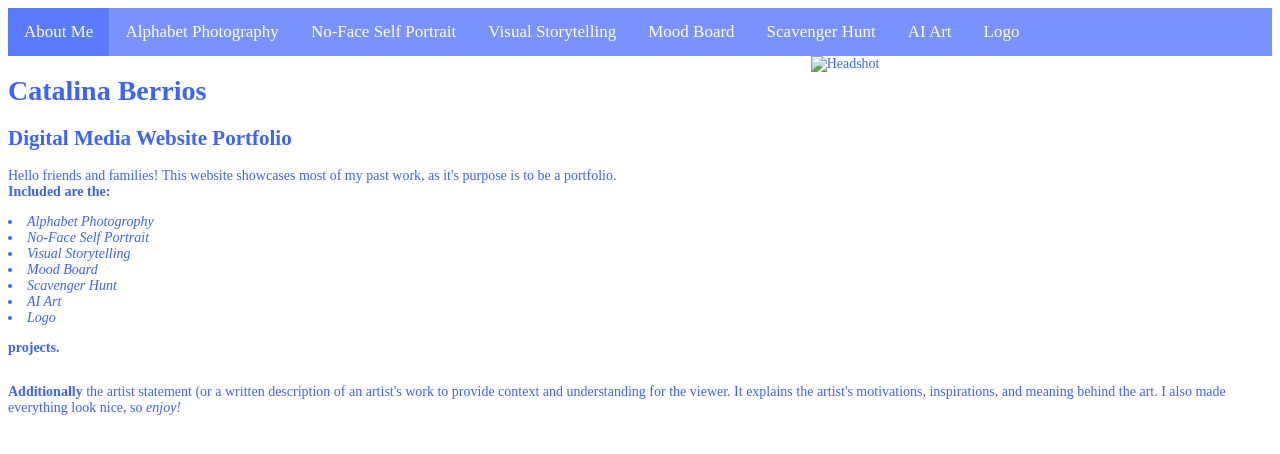
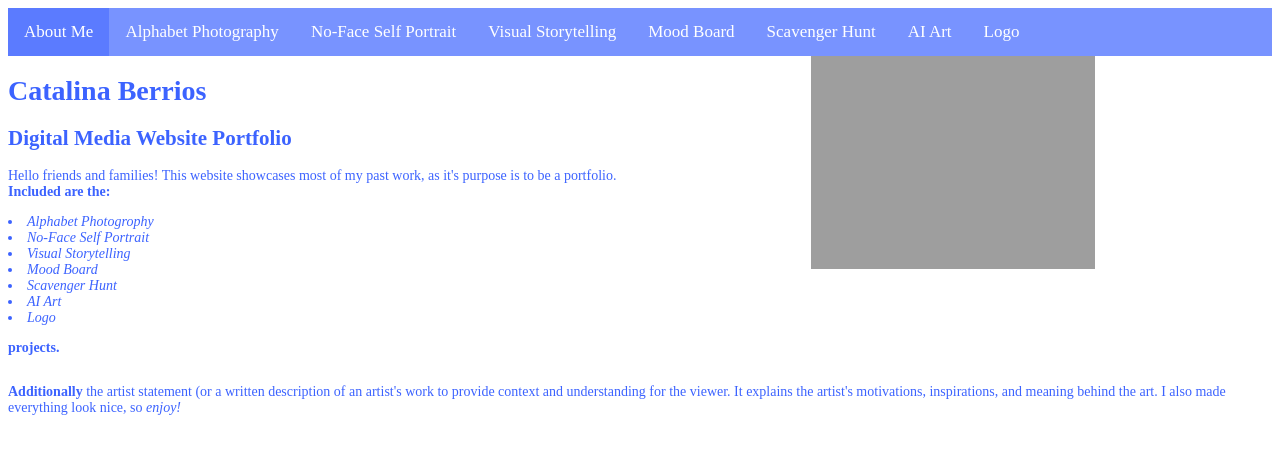
Before and after one commit to 2622-Catalina/Digital_Media_Website_Portfolio, a plain HTML site: page index.html in a window 1280 px wide. Drawn offline with Linux system fonts and the light colour scheme; the site is published under a folder, as on GitHub Pages, so addresses that start at the root find nothing.

Commit message:
Fix path

```diff
--- a/index.html
+++ b/index.html
@@ -36,7 +36,7 @@
 	        <li><em>Logo</em></li>
 	   	    	<p><strong>projects.</strong></p>
 			        </div>
-  <div><img src="/Images/Headshot/Headshot.jpg" alt="Headshot"></div>
+  <div><img src="Images/Headshot/Headshot.jpg" alt="Headshot"></div>
 </div>
 	    	    <p><strong>Additionally</strong> the artist statement (or a written description of an artist's work to provide context and understanding for the viewer. It explains the artist's motivations, inspirations, and meaning behind the art. I also made everything look nice, so <em>enjoy!</em></p>
 </body>
```
